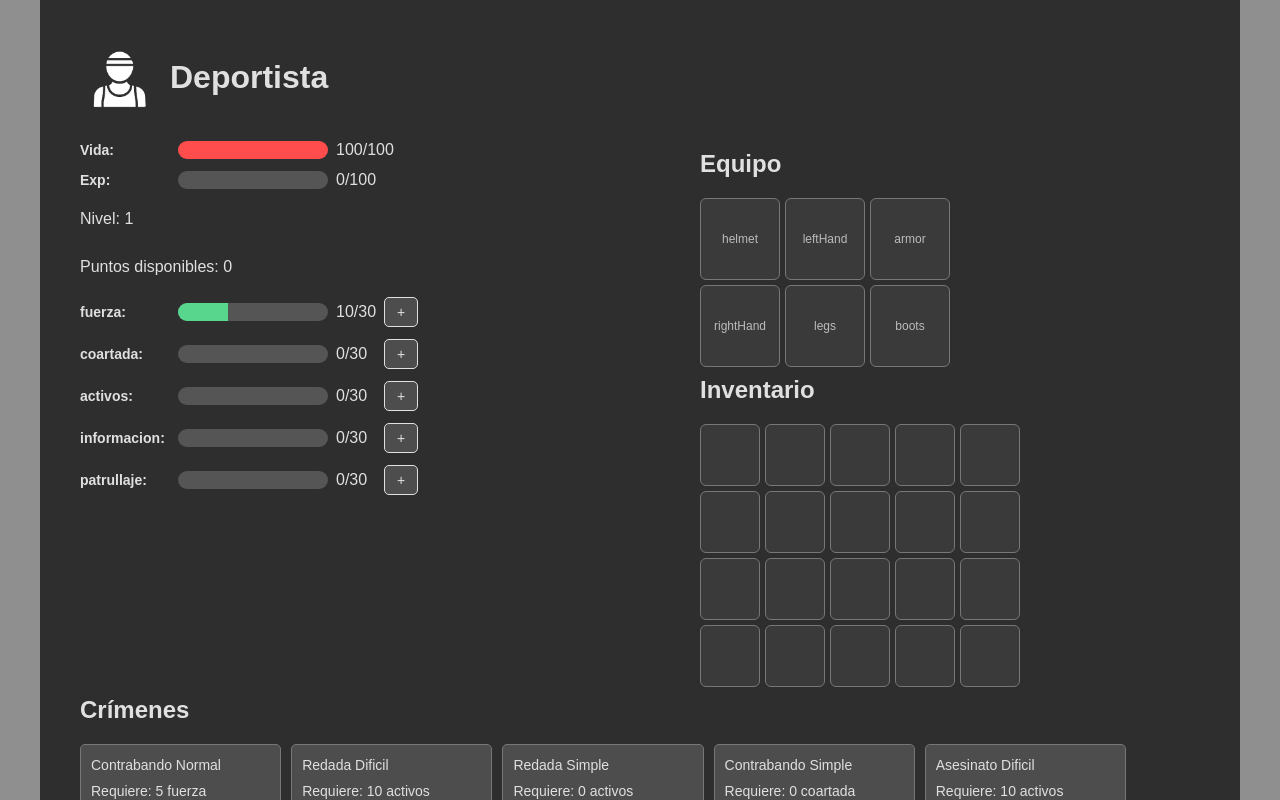
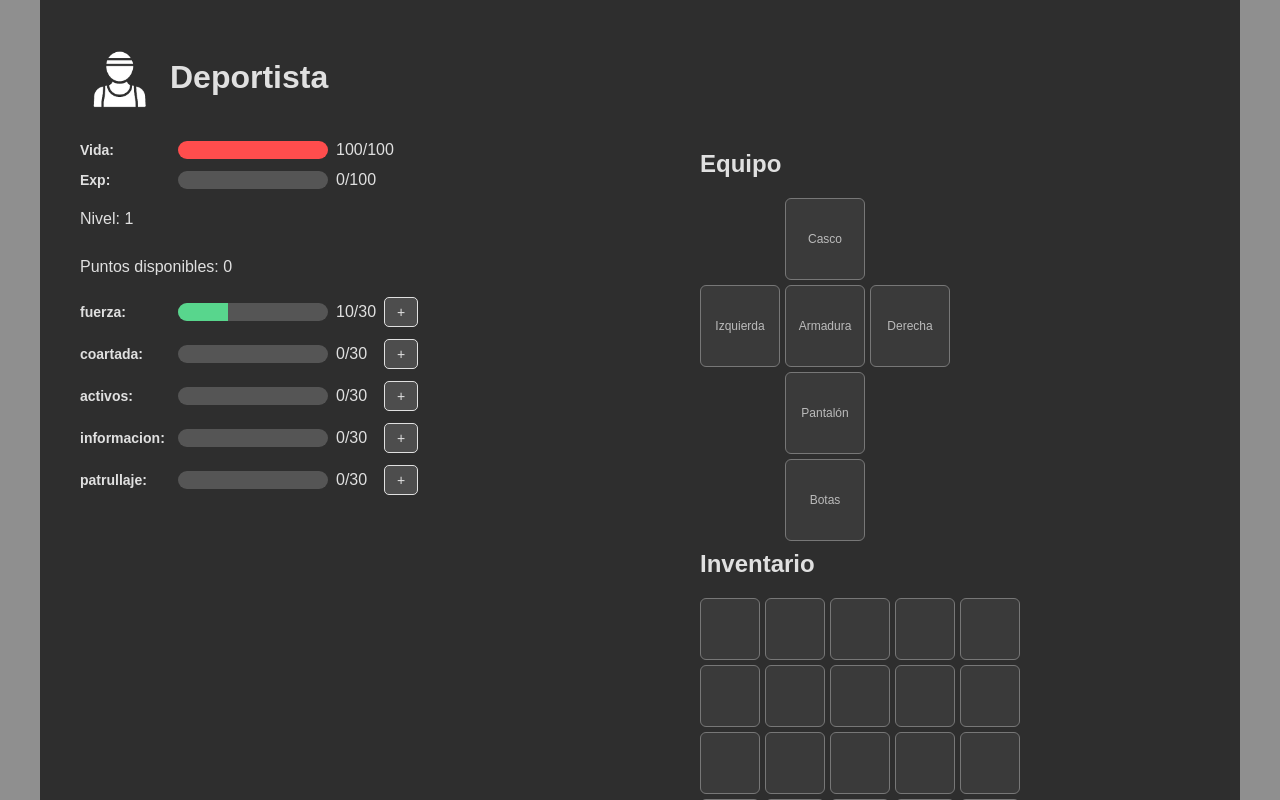
Before and after one commit to Lezeto/Proffesions-Mafia-Game, a React (Vite) app: page / in a window 1280 px wide. Both pictures are taken after a click on the element "Deportista". Shown: the top 800 px of the page. Built offline with nearby package versions, Linux system fonts and the light colour scheme.

Commit message:
New style equipment grid

```diff
--- a/src/App.jsx
+++ b/src/App.jsx
@@ -63,9 +63,9 @@ export default function Game() {
 
   const missionTypes = ["Robo", "Asesinato", "Redada", "Estafa", "Contrabando"];
   const difficulties = [
-    { name: "Simple", req: 0, time: 5000, success: 0.9, damage: 20, exp: 20, lootChance: 0.3 },
-    { name: "Normal", req: 5, time: 8000, success: 0.8, damage: 30, exp: 50, lootChance: 0.4 },
-    { name: "Dificil", req: 10, time: 10000, success: 0.7, damage: 40, exp: 100, lootChance: 0.6 },
+    { name: "Simple", req: 0, time: 2000, success: 0.9, damage: 20, exp: 20, lootChance: 0.9 },
+    { name: "Normal", req: 5, time: 3000, success: 0.8, damage: 30, exp: 50, lootChance: 0.9 },
+    { name: "Dificil", req: 10, time: 5000, success: 0.7, damage: 40, exp: 100, lootChance: 0.9 },
   ];
 
   const itemsPool = ["Helmet", "Armor", "Legs", "Boots", "Sword", "Shield", "Wand", "Ring", "Book", "Gem"];
@@ -94,12 +94,12 @@ export default function Game() {
   const [character, setCharacter] = useState({
     inventory: [],
     equipment: {
-      helmet: null,
-      armor: null,
-      legs: null,
-      boots: null,
-      leftHand: null,
-      rightHand: null,
+      Casco: null,
+      Armadura: null,
+      Pantalón: null,
+      Botas: null,
+      Izquierda: null,
+      Derecha: null,
     },
   });
   const [draggedItem, setDraggedItem] = useState(null);
@@ -226,28 +226,44 @@ export default function Game() {
   // ---- Inventory & Equipment ----
   const isValidSlot = (item, slot) => {
     const validSlots = {
-      Helmet: ["helmet"],
-      Armor: ["armor"],
-      Legs: ["legs"],
-      Boots: ["boots"],
-      Sword: ["leftHand", "rightHand"],
-      Shield: ["leftHand", "rightHand"],
-      Wand: ["leftHand", "rightHand"],
-      Ring: ["leftHand", "rightHand"],
-      Book: ["leftHand", "rightHand"],
-      Capa: ["armor"],
-      Hat: ["helmet"],
+      Helmet: ["Casco"],
+      Armor: ["Armadura"],
+      Legs: ["Pantalón"],
+      Boots: ["Botas"],
+      Sword: ["Izquierda", "Derecha"],
+      Shield: ["Izquierda", "Derecha"],
+      Wand: ["Izquierda", "Derecha"],
+      Ring: ["Izquierda", "Derecha"],
+      Book: ["Izquierda", "Derecha"],
+      Capa: ["Armadura"],
+      Hat: ["Casco"],
     };
     return validSlots[item]?.includes(slot);
   };
 
   const equipItem = (item, slot) => {
     if (isValidSlot(item, slot)) {
-      setCharacter((prev) => ({
+      setCharacter((prev) => {
+        const currentlyEquipped = prev.equipment[slot];
+        const newInventory = [...prev.inventory];
+
+        // Remove the new item from inventory
+        const itemIndex = newInventory.indexOf(item);
+        if (itemIndex > -1) {
+          newInventory.splice(itemIndex, 1);
+        }
+
+        // If there's an item already equipped in this slot, add it to inventory
+        if (currentlyEquipped) {
+          newInventory.push(currentlyEquipped);
+        }
+
+        return {
           ...prev,
           equipment: { ...prev.equipment, [slot]: item },
-        inventory: prev.inventory.filter((i, index) => index !== prev.inventory.indexOf(item)),
-      }));
+          inventory: newInventory,
+        };
+      });
     }
   };
 
@@ -268,21 +284,33 @@ export default function Game() {
 
   const handleDrop = (e, slot) => {
     e.preventDefault();
-    if (draggedItem && isValidSlot(draggedItem, slot)) {
-      const currentSlot = Object.keys(character.equipment).find(
-        (key) => character.equipment[key] === draggedItem
+    if (!draggedItem || !isValidSlot(draggedItem, slot)) return;
+
+    setCharacter((prev) => {
+      const targetItem = prev.equipment[slot];
+      const draggedItemSlot = Object.keys(prev.equipment).find(
+        key => prev.equipment[key] === draggedItem
       );
-      const itemInTargetSlot = character.equipment[slot];
 
-      if (currentSlot) {
-        unequipItem(currentSlot);
+      const newEquipment = { ...prev.equipment };
+      const newInventory = [...prev.inventory];
+
+      if (draggedItemSlot) {
+        // Swap equipped items
+        newEquipment[draggedItemSlot] = targetItem;
+        newEquipment[slot] = draggedItem;
+      } else {
+        // From inventory to equipment
+        const itemIndex = newInventory.indexOf(draggedItem);
+        if (itemIndex > -1) newInventory.splice(itemIndex, 1);
+        if (targetItem) newInventory.push(targetItem);
+        newEquipment[slot] = draggedItem;
       }
-      equipItem(draggedItem, slot);
-      if (itemInTargetSlot) {
-        equipItem(itemInTargetSlot, currentSlot);
-      }
+
+      return { ...prev, equipment: newEquipment, inventory: newInventory };
+    });
+
     setDraggedItem(null);
-    }
   };
 
   const handleDragOver = (e) => {
@@ -366,19 +394,29 @@ export default function Game() {
           <div className="equipment-section">
             <h2>Equipo</h2>
             <div className="equipment-grid" style={{ display: "grid", gridTemplateColumns: "repeat(3, 80px)", gap: "5px" }}>
-              {["helmet", "leftHand", "armor", "rightHand", "legs", "boots"].map((slot) => (
+              {[
+                null, "Casco", null,
+                "Izquierda", "Armadura", "Derecha",
+                null, "Pantalón", null,
+                null, "Botas", null
+              ].map((slot, index) => (
+                slot ? (
                   <div
                     key={slot}
                     className={`equipment-slot ${slot}`}
                     onDrop={(e) => handleDrop(e, slot)}
                     onDragOver={handleDragOver}
-                  style={{ border: "1px solid #777", height: "80px", display: "flex", alignItems: "center", justifyContent: "center" }}
+                    onClick={() => {
+                      if (character.equipment[slot]) {
+                        unequipItem(slot);
+                      }
+                    }}
+                    style={{ border: "1px solid #777", height: "80px", display: "flex", alignItems: "center", justifyContent: "center", cursor: "pointer" }}
                   >
                     {character.equipment[slot] ? (
                       <div
                         draggable
                         onDragStart={(e) => handleDragStart(e, character.equipment[slot])}
-                      onClick={() => unequipItem(slot)}
                       >
                         <img
                           src={items.find(i => i.name === character.equipment[slot]).img}
@@ -389,8 +427,10 @@ export default function Game() {
                     ) : (
                       <span>{slot}</span>
                     )}
-
                   </div>
+                ) : (
+                  <div key={`empty-${index}`} style={{ height: "80px" }}></div>
+                )
               ))}
             </div>
           </div>
```
Lines whose indentation alone changed are shown as unchanged.
